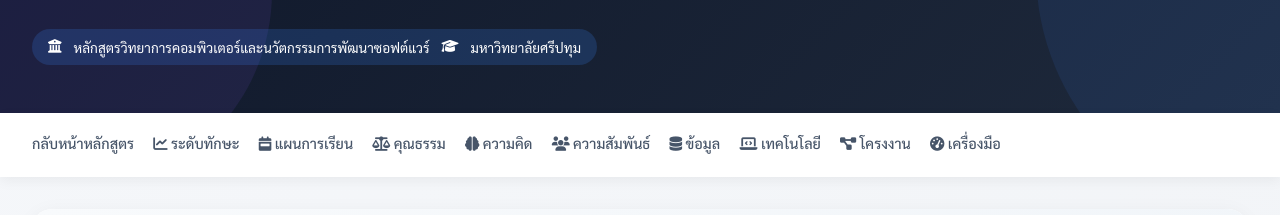
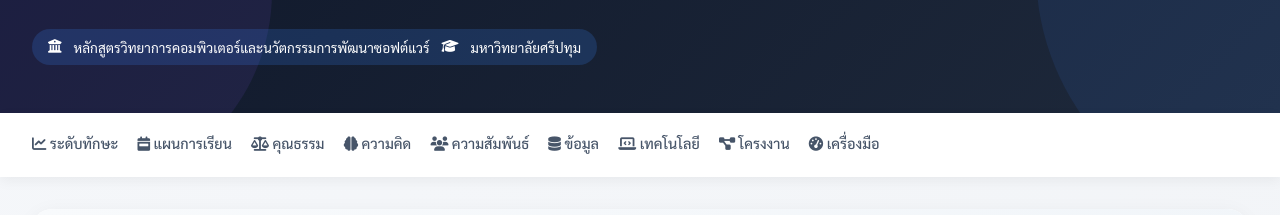
Before and after one commit to ThinnaphatCSI/CSI203, a plain HTML site: page rubric.html in a window 1280 px wide. Shown: the part 148-363 px from the top of the page. Drawn offline with Linux system fonts and the light colour scheme.

Commit message:
Comment out navigation link to course homepage

```diff
--- a/rubric.html
+++ b/rubric.html
@@ -625,7 +625,7 @@
 
     <div class="nav-container">
         <div class="nav-links">
-            <a href="https://thinnaphatcsi.github.io/CSI203/README.md" class="active"> กลับหน้าหลักสูตร</a>
+            <!-- <a href="https://thinnaphatcsi.github.io/CSI203/README.md" class="active"> กลับหน้าหลักสูตร</a> -->
             <a href="#proficiency" class="active"><i class="fas fa-chart-line"></i> ระดับทักษะ</a>
             <a href="#week"><i class="fas fa-calendar-week"></i> แผนการเรียน</a>
             <a href="#ethics"><i class="fas fa-balance-scale"></i> คุณธรรม</a>
```
